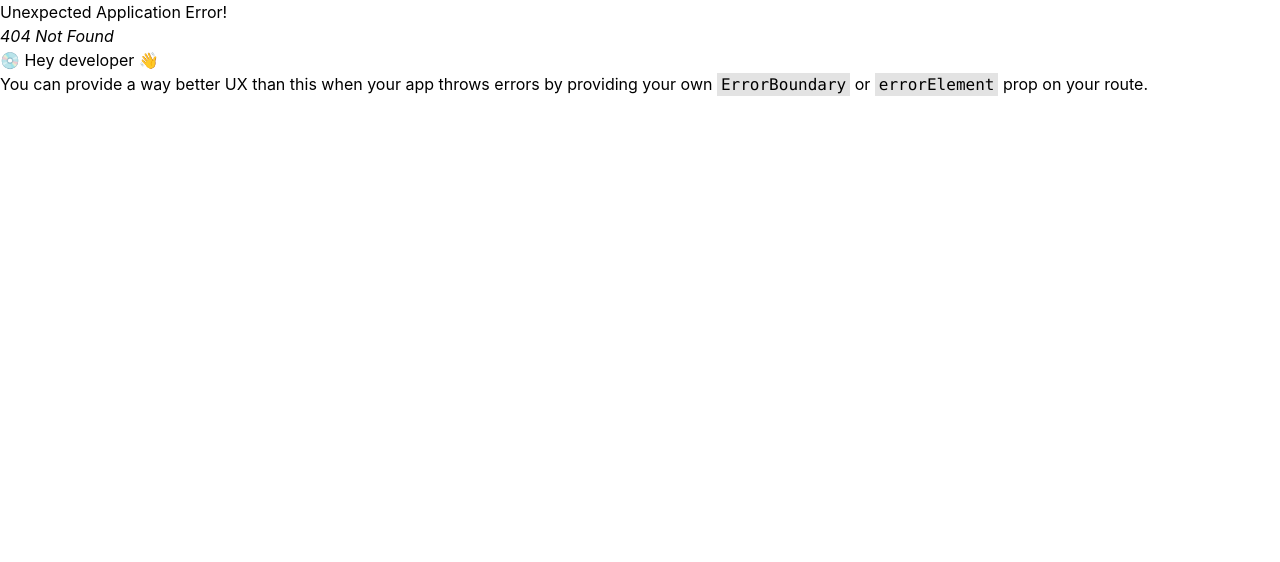
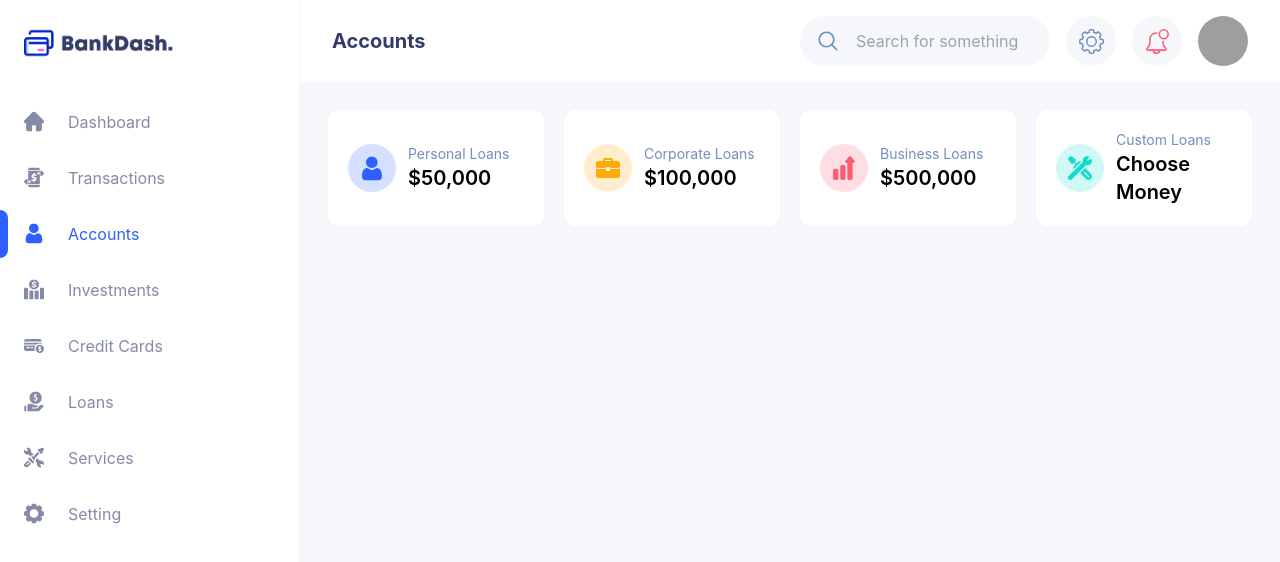
Before and after one commit to nafasebra/bankdash, a React (Vite) app: page /accounts in a window 1280 px wide. Before the commit this address had no page. Shown: the top 562 px of the page. Built offline with nearby package versions, Linux system fonts and the light colour scheme; grey boxes are pictures that could not be loaded.

Commit message:
feat: add account page

```diff
--- /dev/null
+++ b/src/pages/accounts.tsx
@@ -0,0 +1,52 @@
+import { linkEnum } from "@/enums/link";
+import {
+  AccountIcon,
+  BarIcon,
+  Service2nIcon,
+  Settings2Icon,
+} from "@/assets/icons";
+import Body from "@/components/layout/Body";
+import IconCard from "@/components/ui/card/IconCard";
+
+function Accounts() {
+  return (
+    <Body pageName={linkEnum.Accounts}>
+      <div className="grid grid-cols-1 sm:grid-cols-2 lg:grid-cols-4 gap-5">
+        <IconCard
+          icon={<AccountIcon />}
+          supTitle="Personal Loans"
+          title="$50,000"
+          mainColor="text-primary-100"
+          mainColorAlpha="bg-primary-100/20"
+          reverse
+        />
+        <IconCard
+          icon={<Service2nIcon />}
+          supTitle="Corporate Loans"
+          title="$100,000"
+          mainColor="text-yellow"
+          mainColorAlpha="bg-yellow/20"
+          reverse
+        />
+        <IconCard
+          icon={<BarIcon />}
+          supTitle="Business Loans"
+          title="$500,000"
+          mainColor="text-magenta"
+          mainColorAlpha="bg-magenta/20"
+          reverse
+        />
+        <IconCard
+          icon={<Settings2Icon />}
+          supTitle="Custom Loans"
+          title="Choose Money"
+          mainColor="text-cyan"
+          mainColorAlpha="bg-cyan/20"
+          reverse
+        />
+      </div>
+    </Body>
+  );
+}
+
+export default Accounts;
```
Also changed, not shown: src/main.tsx (+21 -19 lines).
